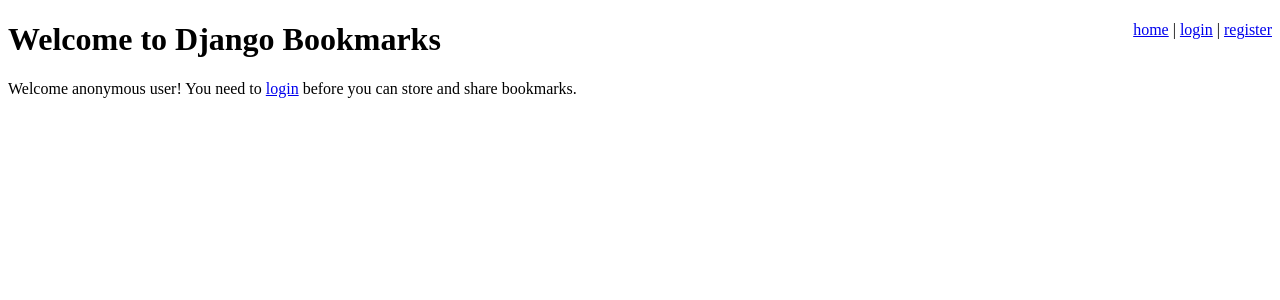
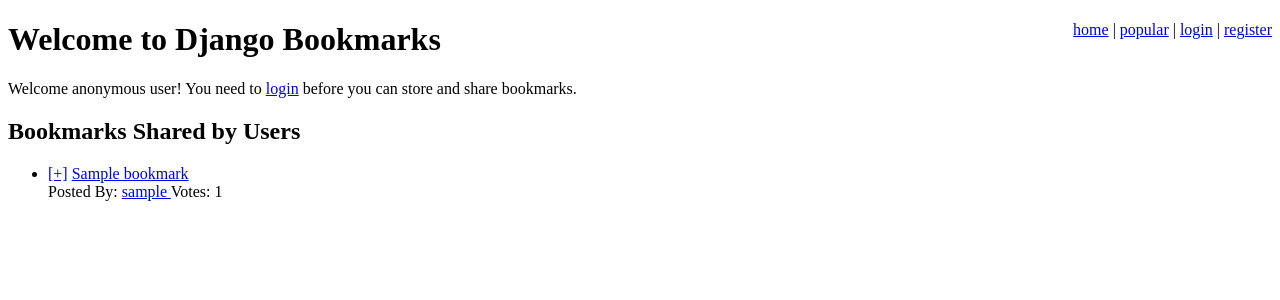
Before and after one commit to thayton/django_bookmarks, a Django app: page / in a window 1280 px wide. Shown: the top 300 px of the page. Run offline with Django 3.2, Linux system fonts and the light colour scheme; tables that the repository leaves empty hold one stand-in row (values such as "Sample post"); some libraries are stand-ins or nearby versions.

Commit message:
ch 7 section 1

```diff
--- a/django_bookmarks/bookmarks/models.py
+++ b/django_bookmarks/bookmarks/models.py
@@ -21,3 +21,12 @@
 
     def __str__(self):
         return self.name
+
+class SharedBookmark(models.Model):
+    bookmark = models.ForeignKey(Bookmark, unique=True)
+    date = models.DateTimeField(auto_now_add=True)
+    votes = models.IntegerField(default=1)
+    users_voted = models.ManyToManyField(User)
+
+    def __str__(self):
+        return '%s, %d' % (self.bookmark, self.votes)
--- a/django_bookmarks/bookmarks/static/css/bookmarks.css
+++ b/django_bookmarks/bookmarks/static/css/bookmarks.css
@@ -26,3 +26,7 @@
 .tag-cloud-3 { font-size: 160%; }
 .tag-cloud-4 { font-size: 180%; }
 .tag-cloud-5 { font-size: 200%; }
+
+ul.bookmarks .edit {
+  font-size: 70%;
+}
--- /dev/null
+++ b/django_bookmarks/bookmarks/static/js/tag_autocomplete.js
@@ -0,0 +1,3 @@
+$(document).ready(function () {
+  $("#id_tags").autocomplete({source: '/ajax/tag/autocomplete',  minLength:2});
+});
--- a/django_bookmarks/bookmarks/templates/base.html
+++ b/django_bookmarks/bookmarks/templates/base.html
@@ -13,6 +13,7 @@
   <body>
     <div id="nav">
       <a href="/">home</a> |
+      <a href="{% url 'popular_bookmarks' %}">popular</a> |
       {% if user.is_authenticated %}
         <a href="{% url 'save_bookmark' %}">submit</a> |
         <a href="{% url 'search_page' %}">search</a> |
--- a/django_bookmarks/bookmarks/templates/main_page.html
+++ b/django_bookmarks/bookmarks/templates/main_page.html
@@ -11,4 +11,7 @@
       You need to <a href="{% url 'django.contrib.auth.views.login' %}">login</a>
       before you can store and share bookmarks.</p>
   {% endif %}
+
+  <h2>Bookmarks Shared by Users</h2>
+  {% include "shared_bookmark_list.html" %}
 {% endblock %}
--- /dev/null
+++ b/django_bookmarks/bookmarks/templates/popular_page.html
@@ -0,0 +1,6 @@
+{% extends "base.html" %}
+{% block title %}Popular Bookmarks{% endblock %}
+{% block head %}Popular Bookmarks{% endblock %}
+{% block content %}
+  {% include "shared_bookmark_list.html" %}
+{% endblock %}
--- /dev/null
+++ b/django_bookmarks/bookmarks/templates/shared_bookmark_list.html
@@ -0,0 +1,20 @@
+{% if shared_bookmarks %}
+  <ul class="bookmarks">
+    {% for shared_bookmark in shared_bookmarks %}
+      <li>
+	<a href="/vote/?id={{ shared_bookmark.id }}" class="vote">[+]</a>
+	<a href="{{ shared_bookmark.bookmark.link.url }}" class="title">
+	  {{ shared_bookmark.bookmark.title }}
+	</a>
+	<br />
+	Posted By:
+	<a href="{% url 'user_page' shared_bookmark.bookmark.user.username %}" class="username">
+	  {{ shared_bookmark.bookmark.user.username }}
+	</a>
+	<span class="vote-count">Votes: {{ shared_bookmark.votes }}</span>
+      </li>
+    {% endfor %}
+  </ul>
+{% else %}
+  <p>No bookmarks found.</p>
+{% endif %}
--- a/django_bookmarks/bookmarks/urls.py
+++ b/django_bookmarks/bookmarks/urls.py
@@ -6,9 +6,11 @@
 urlpatterns = patterns('',
     # Browsing
     url(r'^$', views.main_page, name='home'),
+    url(r'^popular/$', views.popular_page, name='popular_bookmarks'),
     url(r'^user/(\w+)/$', views.user_page, name='user_page'),
     url(r'^tag/$', views.tag_cloud_page, name='tag_cloud_page'),
     url(r'^tag/([^\s]+)/$', views.tag_page, name='tag_page'),
+    url(r'^search/$', views.search_page, name='search_page'),
 
     # Session Management
     url(r'^login/$', 'django.contrib.auth.views.login'),
@@ -22,4 +24,8 @@
 
     # Account management
     url(r'^save/$', views.bookmark_save_page, name='save_bookmark'),
+    url(r'^vote/$', views.bookmark_vote_page, name='vote_bookmark'),
+
+    # Ajax
+    url(r'^ajax/tag/autocomplete/$', views.ajax_tag_autocomplete, name='tag_autocomplete'),
 )
--- a/django_bookmarks/bookmarks/views.py
+++ b/django_bookmarks/bookmarks/views.py
@@ -7,17 +7,31 @@
 from django.contrib.auth.decorators import login_required
 from django.core.urlresolvers import reverse
 
+from datetime import datetime, timedelta
+
 from bookmarks.forms import *
 from bookmarks.models import *
 
 def main_page(request):
-    return render_to_response('main_page.html', {'user': request.user})
+    shared_bookmarks = SharedBookmark.objects.order_by('-date')[:10]
+    vars = {
+        'user': request.user,
+        'shared_bookmarks': shared_bookmarks
+    }
+    reqc = RequestContext(request, vars)
+
+    return render_to_response('main_page.html', reqc)
 
 def user_page(request, username):
     user = get_object_or_404(User, username=username)
     bookmarks = user.bookmarks.order_by('-id')
 
-    vars = {'username': username, 'bookmarks': bookmarks, 'show_tags': True}
+    vars = {
+        'username': username,
+        'bookmarks': bookmarks,
+        'show_tags': True,
+        'show_edit': username == request.user.username
+    }
     reqc = RequestContext(request, vars)
 
     return render_to_response('user_page.html', reqc)
@@ -85,40 +99,158 @@
     reqc = RequestContext(request, {'form': form})
     return render_to_response('registration/register.html', reqc)
 
+def _bookmark_save(request, form):
+    # Create or get link
+    link, dummy = Link.objects.get_or_create(
+        url=form.cleaned_data['url']
+    )
+
+    # Create or get bookmark
+    bookmark, created = Bookmark.objects.get_or_create(
+        user=request.user,
+        link=link
+    )
+
+    # Update bookmark title
+    bookmark.title = form.cleaned_data['title']
+
+    # If the bookmark is being updated, clear old tag list.
+    if not created:
+        bookmark.tags.clear()
+
+    # Create new tag list.
+    tag_names = form.cleaned_data['tags'].split()
+    for tag_name in tag_names:
+        tag, dummy = Tag.objects.get_or_create(name=tag_name)
+        bookmark.tags.add(tag)
+
+    # Share on the main page if requested
+    if form.cleaned_data['share']:
+        shared, created = SharedBookmark.objects.get_or_create(
+            bookmark=bookmark
+        )
+        if created:
+            shared.users_voted.add(request.user)
+            shared.save()
+
+    # Save bookmark to database.
+    bookmark.save()
+    return bookmark
+
 @login_required
 def bookmark_save_page(request):
+    ajax = 'ajax' in request.GET
+
     if request.method == 'POST':
         form = BookmarkSaveForm(request.POST)
         if form.is_valid():
-            # Create or get link
-            link, dummy = Link.objects.get_or_create(
-                url=form.cleaned_data['url']
+            bookmark = _bookmark_save(request, form)
+            if ajax:
+                vars = {
+                    'bookmarks': [bookmark],
+                    'show_edit': True,
+                    'show_tags': True
+                }
+                reqc = RequestContext(request, vars)
+                return render_to_response('bookmark_list.html', reqc)
+            else:
+                return HttpResponseRedirect(reverse('user_page', args=(request.user.username,)))
+        else:
+            if ajax:
+                return HttpResponse(u'failure') # form invalid for ajax
+    elif 'url' in request.GET:
+        url = request.GET['url']
+        title = ''
+        tags = ''
+        try:
+            link = Link.objects.get(url=url)
+            bookmark = Bookmark.objects.get(
+                link=link,
+                user=request.user
             )
+        except (Link.DoesNotExist, Bookmark.DoesNotExist):
+            pass
 
-            # Create or get bookmark
-            bookmark, created = Bookmark.objects.get_or_create(
-                user=request.user,
-                link=link
-            )
-
-            # Update bookmark title
-            bookmark.title = form.cleaned_data['title']
-
-            # If the bookmark is being updated, clear old tag list.
-            if not created:
-                bookmark.tags.clear()
-
-            # Create new tag list.
-            tag_names = form.cleaned_data['tags'].split()
-            for tag_name in tag_names:
-                tag, dummy = Tag.objects.get_or_create(name=tag_name)
-                bookmark.tags.add(tag)
-
-            # Save bookmarks to database.
-            bookmark.save()
-            return HttpResponseRedirect(reverse('user_page', args=(request.user.username,)))
+        form = BookmarkSaveForm({
+                'url': url,
+                'title': bookmark.title,
+                'tags': ' '.join(tag.name for tag in bookmark.tags.all())
+               })
     else:
         form = BookmarkSaveForm()
 
     reqc = RequestContext(request, {'form': form})
-    return render_to_response('bookmark_save.html', reqc)
+
+    if ajax:
+        return render_to_response('bookmark_save_form.html', reqc)
+    else:
+        return render_to_response('bookmark_save.html', reqc)
+
+def search_page(request):
+    form = SearchForm()
+    bookmarks = []
+    show_results = False
+    if 'query' in request.GET:
+        show_results = True
+        query = request.GET['query'].strip()
+        if query:
+            form = SearchForm({'query': query})
+            bookmarks = Bookmark.objects.filter(
+                title__icontains=query
+            )[:10]
+    vars = {
+        'form': form,
+        'bookmarks': bookmarks,
+        'show_results': show_results,
+        'show_tags': True,
+        'show_user': True
+    }
+    reqc = RequestContext(request, vars)
+
+    if request.GET.has_key('ajax'):
+        return render_to_response('bookmark_list.html', reqc)
+    else:
+        return render_to_response('search.html', reqc)
+
+def ajax_tag_autocomplete(request):
+    print 'ajax_tag_autocomplete called'
+    if 'term' in request.GET:
+        tags = Tag.objects.filter(
+            name__istartswith=request.GET['term']
+        )[:10]
+        resp = '[%s]' % ', '.join('"%s"' % tag.name for tag in tags)
+        print resp
+        return HttpResponse(resp)
+    return HttpResponse()
+
+@login_required
+def bookmark_vote_page(request):
+    if 'id' in request.GET:
+        try:
+            id = request.GET['id']
+            shared_bookmark = SharedBookmark.objects.get(id=id)
+            user_voted = shared_bookmark.users_voted.filter(
+                username=request.user.username
+            )
+            if not user_voted:
+                shared_bookmark.votes += 1
+                shared_bookmark.users_voted.add(request.user)
+                shared_bookmark.save()
+        except SharedBookmark.DoesNotExist:
+            raise Http404('Bookmark not found.')
+
+        if 'HTTP_REFERER' in request.META:
+            return HttpResponseRedirect(request.META['HTTP_REFERER'])
+        return HttpResponseRedirect('/')
+
+def popular_page(request):
+    today = datetime.today()
+    yesterday = today - timedelta(1)
+
+    shared_bookmarks = SharedBookmark.objects.filter(
+        date__gt=yesterday
+    )
+    shared_bookmarks = shared_bookmarks.order_by('-votes')[:10]
+
+    reqc = RequestContext(request, {'shared_bookmarks': shared_bookmarks})
+    return render_to_response('popular_page.html', reqc)
```
Also changed, not shown: django_bookmarks/bookmarks/forms.py (+10 -0 lines), django_bookmarks/bookmarks/static/js/bookmark_edit.js (added, +33 -0 lines), django_bookmarks/bookmarks/static/js/search.js (added, +13 -0 lines).
